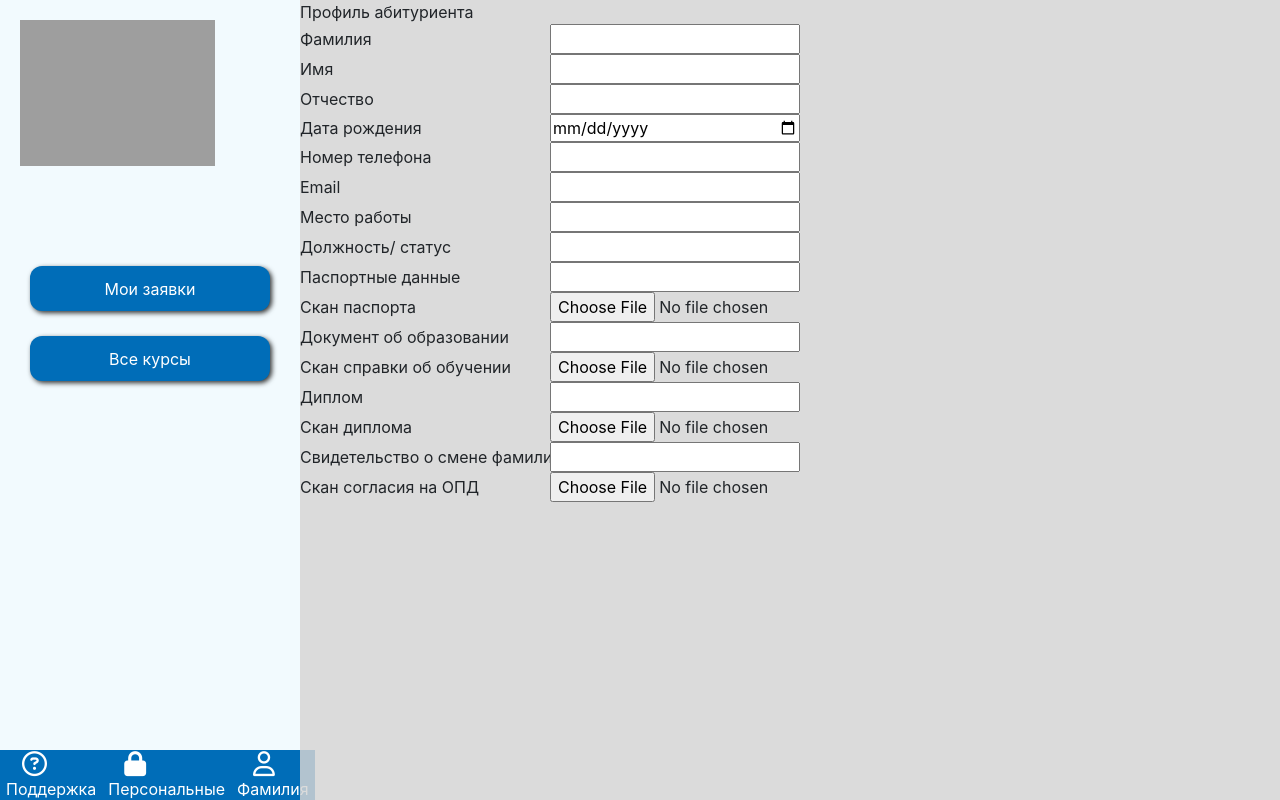
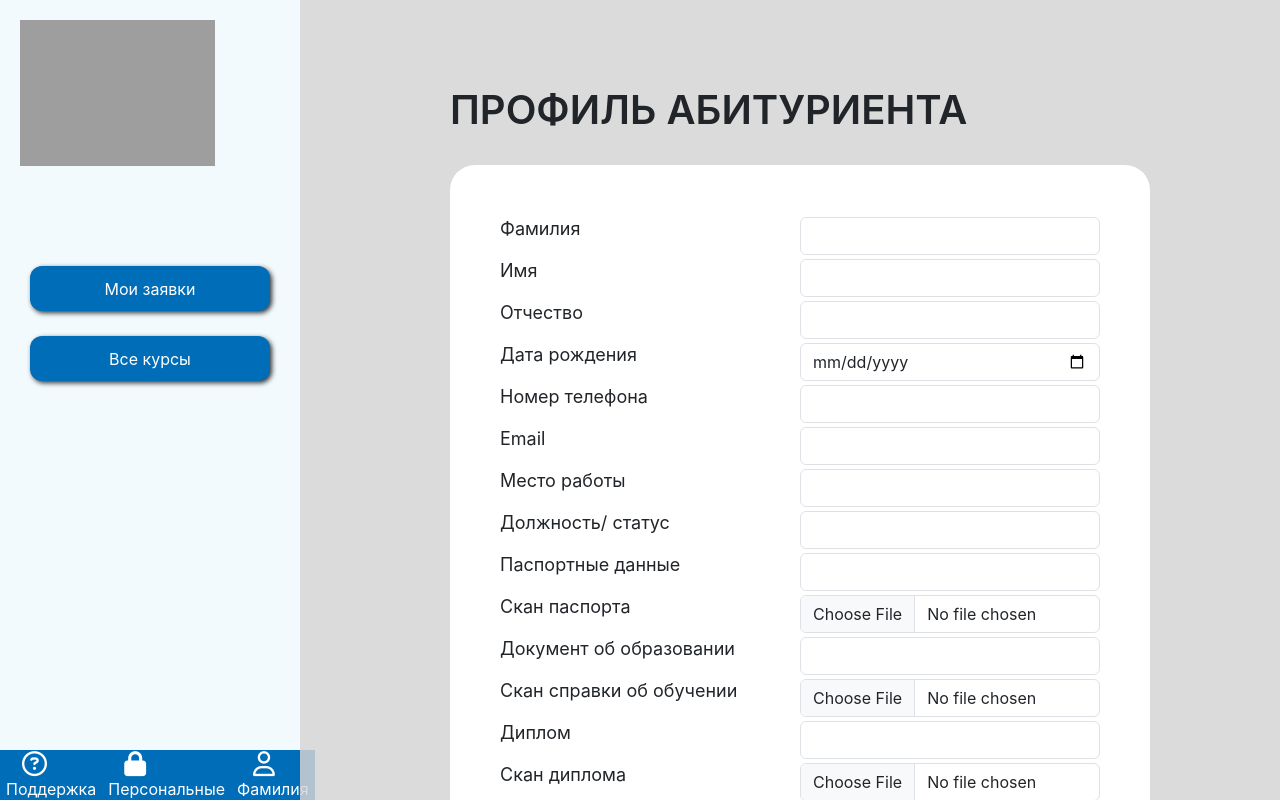
Before and after one commit to kiper01/ours_univer, an Angular app: page /1 in a window 1280 px wide. Built offline with nearby package versions, Linux system fonts and the light colour scheme.

Commit message:
Доделал профиль абитуриента

```diff
--- a/src/app/profilepanel/profilepanel.component.css
+++ b/src/app/profilepanel/profilepanel.component.css
@@ -1,21 +1,34 @@
 .profile-panel{
-    left: 200px;
-    width: 500px;
     align-items: center;
-    top: 50%;
+    position: relative;
+    left: 150px;
+    top: 80px;
 }
 
 .inputs-panel{
-    left: 200px;
+    padding: 50px;
+    border-radius: 25px;
+    background-color: white;
 
-    width: 500px;
+    width: 700px;
+    position: relative;
+
     height: 100%;
     align-items: center;
     display: grid;
-    grid-template-columns: 250px 250px;
+    grid-template-columns: 300px 300px;
+}
+
+.main-label{
+    font-size: 40px;
+    font-weight: 600;
+    padding-bottom: 25px;
+
 }
 
 .input-label{
     width: 100px;
     padding-right: 50px;
+    padding-bottom: 15px;
+    font-size: 18px;
 }
--- a/src/app/profilepanel/profilepanel.component.html
+++ b/src/app/profilepanel/profilepanel.component.html
@@ -1,28 +1,30 @@
+<form class="form-horizontal">
 <div class="profile-panel">
-    <label>Профиль абитуриента</label><br>
+    <label class="main-label">ПРОФИЛЬ АБИТУРИЕНТА</label><br>
 
     <div class="inputs-panel">
-        <label class="input-label">Фамилия</label><input id="second-name-input">
-        <label class="input-label">Имя</label><input id="first-name-input">
-        <label class="input-label">Отчество</label><input id="middle-name-input">
-        <label class="input-label">Дата&nbsp;рождения</label><input id="birthdate-input" type="date">
-        <label class="input-label">Номер&nbsp;телефона</label><input id="phone-input" type="tel">
-        <label class="input-label">Email</label><input id="email-input" type="email">
+        <label class="input-label">Фамилия</label><input class="form-control" id="second-name-input">
+        <label class="input-label">Имя</label><input class="form-control" id="first-name-input">
+        <label class="input-label">Отчество</label><input class="form-control" id="middle-name-input">
+        <label class="input-label">Дата&nbsp;рождения</label><input class="form-control" id="birthdate-input" type="date">
+        <label class="input-label">Номер&nbsp;телефона</label><input class="form-control" id="phone-input" type="tel">
+        <label class="input-label">Email</label><input class="form-control" id="email-input" type="email">
 
-        <label class="input-label">Место&nbsp;работы</label><input id="job-input">
-        <label class="input-label">Должность/&nbsp;статус</label><input id="job-title-input">
+        <label class="input-label">Место&nbsp;работы</label><input class="form-control" id="job-input">
+        <label class="input-label">Должность/&nbsp;статус</label><input class="form-control" id="job-title-input">
 
-        <label class="input-label">Паспортные&nbsp;данные</label><input id="passport-details-input">
-        <label class="input-label">Скан&nbsp;паспорта</label><input id="passport-scan-input" type="file">
+        <label class="input-label">Паспортные&nbsp;данные</label><input class="form-control" id="passport-details-input">
+        <label class="input-label">Скан&nbsp;паспорта</label><input class="form-control" id="passport-scan-input" type="file">
 
-        <label class="input-label">Документ&nbsp;об&nbsp;образовании</label><input id="education-details-input">
-        <label class="input-label">Скан&nbsp;справки&nbsp;об&nbsp;обучении</label><input id="education-scan-input" type="file">
+        <label class="input-label">Документ&nbsp;об&nbsp;образовании</label><input class="form-control" id="education-details-input">
+        <label class="input-label">Скан&nbsp;справки&nbsp;об&nbsp;обучении</label><input class="form-control" id="education-scan-input" type="file">
 
-        <label class="input-label">Диплом</label><input id="diploma-details-input">
-        <label class="input-label">Скан&nbsp;диплома</label><input id="diploma-scan-input" type="file">
+        <label class="input-label">Диплом</label><input class="form-control" id="diploma-details-input">
+        <label class="input-label">Скан&nbsp;диплома</label><input class="form-control" id="diploma-scan-input" type="file">
 
-        <label class="input-label">Свидетельство&nbsp;о&nbsp;смене&nbsp;фамилии</label><input id="second-name-change-sertificate-details-input">
+        <label class="input-label">Свидетельство&nbsp;о&nbsp;смене&nbsp;фамилии</label><input class="form-control" id="second-name-change-sertificate-details-input">
 
-        <label class="input-label">Скан&nbsp;согласия&nbsp;на&nbsp;ОПД</label><input id="opd-scan-input" type="file">
+        <label class="input-label">Скан&nbsp;согласия&nbsp;на&nbsp;ОПД</label><input class="form-control" id="opd-scan-input" type="file">
     </div>
 </div>
+</form>
```
